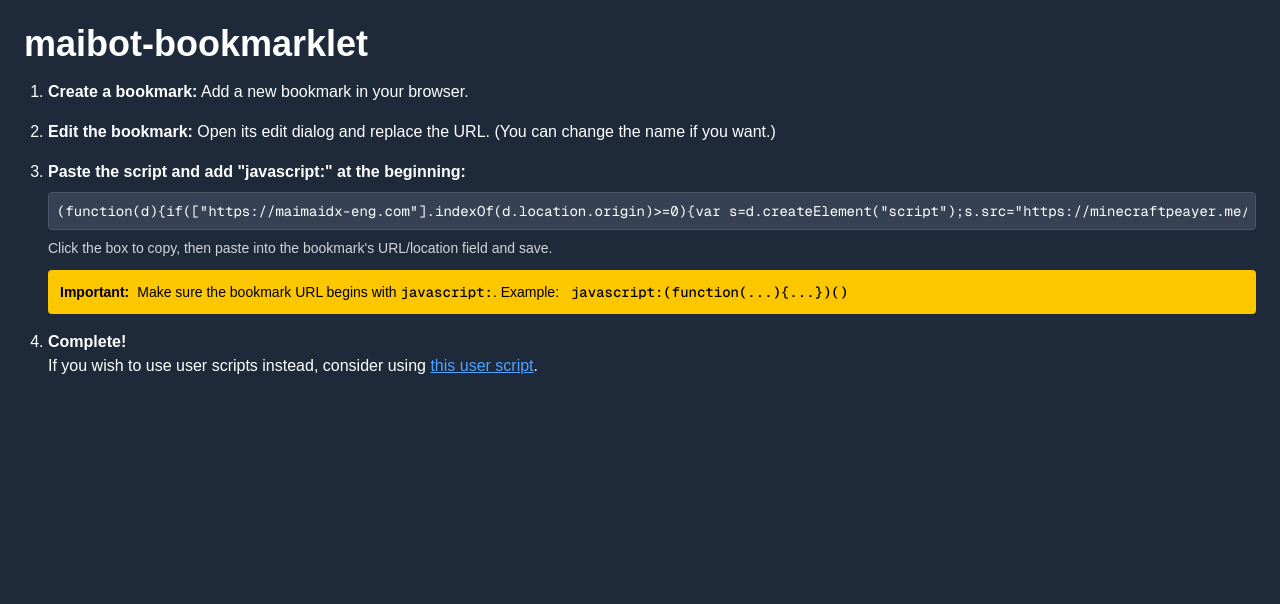
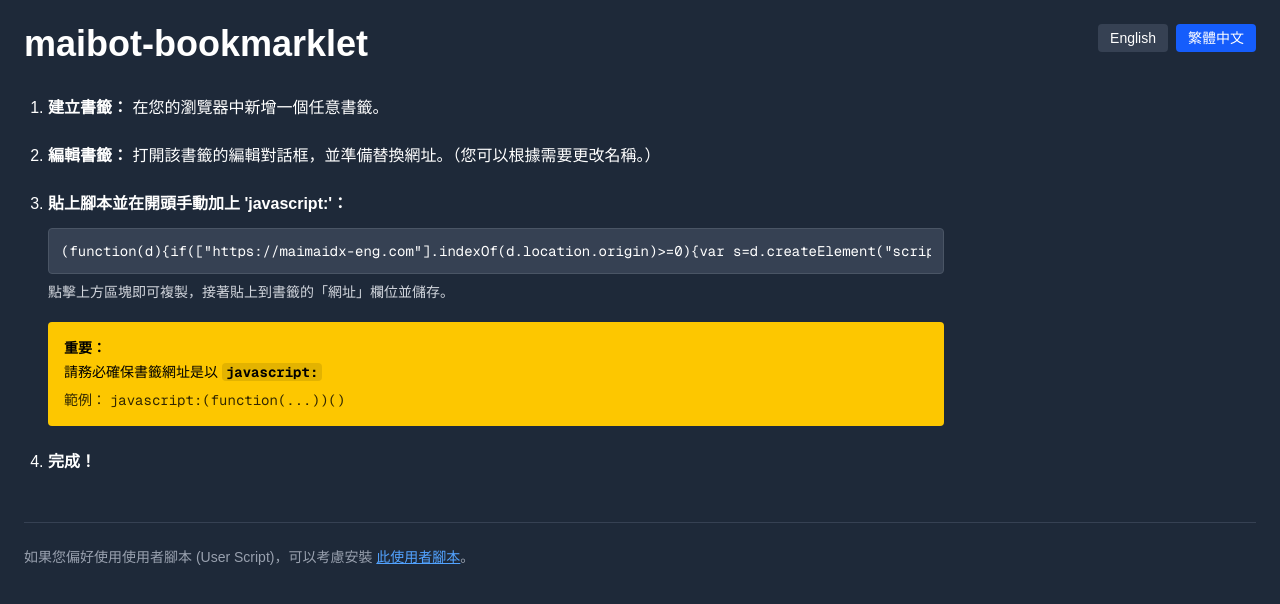
Before and after one commit to MinecraftPEayer/maitools-json-to-rating-chart, a Next.js app: page /bookmarklet in a window 1280 px wide. Shown: the top 604 px of the page. Built offline with nearby package versions, Linux system fonts and the light colour scheme.

Commit message:
add Traditional Chinese (Taiwan) translation translated by Google Gemini

```diff
--- a/src/app/bookmarklet/BookmarkletPage.tsx
+++ b/src/app/bookmarklet/BookmarkletPage.tsx
@@ -2,9 +2,69 @@
 
 import React, { useState } from "react";
 
+const translations = {
+    en: {
+        title: "maibot-bookmarklet",
+        steps: [
+            {
+                title: "Create a bookmark:",
+                desc: "Add a new bookmark in your browser.",
+            },
+            {
+                title: "Edit the bookmark:",
+                desc: "Open its edit dialog and replace the URL. (You can change the name if you want.)",
+            },
+            {
+                title: "Paste the script and add 'javascript:' at the beginning:",
+                instructions:
+                    "Click the box to copy, then paste into the bookmark's URL/location field and save.",
+                copied: "Copied!",
+                important: "Important:",
+                importantText: "Make sure the bookmark URL begins with",
+                example: "Example:",
+            },
+            {
+                title: "Complete!",
+            },
+        ],
+        userScript: "If you wish to use user scripts instead, consider using",
+        userScriptLink: "this user script",
+    },
+    tw: {
+        title: "maibot-bookmarklet",
+        steps: [
+            {
+                title: "建立書籤：",
+                desc: "在您的瀏覽器中新增一個任意書籤。",
+            },
+            {
+                title: "編輯書籤：",
+                desc: "打開該書籤的編輯對話框，並準備替換網址。（您可以根據需要更改名稱。）",
+            },
+            {
+                title: "貼上腳本並在開頭手動加上 'javascript:'：",
+                instructions:
+                    "點擊上方區塊即可複製，接著貼上到書籤的「網址」欄位並儲存。",
+                copied: "已複製！",
+                important: "重要：",
+                importantText: "請務必確保書籤網址是以",
+                example: "範例：",
+            },
+            {
+                title: "完成！",
+            },
+        ],
+        userScript: "如果您偏好使用使用者腳本 (User Script)，可以考慮安裝",
+        userScriptLink: "此使用者腳本",
+    },
+};
+
 const BookmarkletPage = () => {
+    const [lang, setLang] = useState<"en" | "tw">("tw");
+    const [copied, setCopied] = useState(false);
+
+    const t = translations[lang];
     const bookmarklet = `(function(d){if(["https://maimaidx-eng.com"].indexOf(d.location.origin)>=0){var s=d.createElement("script");s.src="https://minecraftpeayer.me/maibot-bookmarklet/main.bundle.js?t="+Math.floor(Date.now()/60000);d.body.append(s);}})(document)`;
-    const [copied, setCopied] = useState(false);
 
     const copyToClipboard = async () => {
         try {
@@ -12,73 +72,93 @@ const BookmarkletPage = () => {
             setCopied(true);
             setTimeout(() => setCopied(false), 2000);
         } catch {
-            // ignore
+            /* ignore */
         }
     };
 
     return (
-        <div className="bg-gray-800 w-screen h-screen p-6 text-white">
-            <h1 className="text-4xl font-bold mb-4">maibot-bookmarklet</h1>
+        <div className="bg-gray-800 min-h-screen p-6 text-white relative">
+            {/* 語言切換按鈕 */}
+            <div className="absolute top-6 right-6 flex space-x-2">
+                <button
+                    onClick={() => setLang("en")}
+                    className={`px-3 py-1 rounded text-sm ${lang === "en" ? "bg-blue-600" : "bg-gray-700 hover:bg-gray-600"}`}
+                >
+                    English
+                </button>
+                <button
+                    onClick={() => setLang("tw")}
+                    className={`px-3 py-1 rounded text-sm ${lang === "tw" ? "bg-blue-600" : "bg-gray-700 hover:bg-gray-600"}`}
+                >
+                    繁體中文
+                </button>
+            </div>
 
-            <ol className="list-decimal ml-6 space-y-4">
+            <h1 className="text-4xl font-bold mb-8 pr-32">{t.title}</h1>
+
+            <ol className="list-decimal ml-6 space-y-6 max-w-4xl">
                 <li>
-                    <strong>Create a bookmark:</strong> Add a new bookmark in
-                    your browser.
+                    <strong>{t.steps[0].title}</strong> {t.steps[0].desc}
                 </li>
                 <li>
-                    <strong>Edit the bookmark:</strong> Open its edit dialog and
-                    replace the URL. (You can change the name if you want.)
+                    <strong>{t.steps[1].title}</strong> {t.steps[1].desc}
                 </li>
                 <li>
-                    <strong>
-                        Paste the script and add "javascript:" at the beginning:
-                    </strong>
-                    <div className="mt-2 flex flex-col sm:flex-row sm:items-center sm:space-x-3">
+                    <strong>{t.steps[2].title}</strong>
+                    <div className="mt-3 flex flex-col sm:flex-row sm:items-center sm:space-x-3">
                         <input
                             readOnly
                             value={bookmarklet}
                             onClick={copyToClipboard}
-                            className="flex-1 bg-gray-700 text-sm p-2 rounded border border-gray-600 cursor-pointer font-mono"
+                            className="flex-1 bg-gray-700 text-sm p-3 rounded border border-gray-600 cursor-pointer font-mono hover:border-gray-400 transition-colors"
                             aria-label="bookmarklet"
-                            title="Click to copy bookmarklet"
+                            title="Click to copy"
                         />
                     </div>
 
-                    <p className="text-sm text-gray-300 mt-2">
+                    <div className="text-sm text-gray-300 mt-2 h-6">
                         {copied ? (
-                            <div className="mt-2 text-green-300 font-medium">
-                                Copied!
-                            </div>
+                            <span className="text-green-300 font-medium animate-pulse">
+                                {t.steps[2].copied}
+                            </span>
                         ) : (
-                            "Click the box to copy, then paste into the bookmark's URL/location field and save."
+                            t.steps[2].instructions
                         )}
-                    </p>
-                    <div className="mt-3 p-3 rounded bg-yellow-400 text-black text-sm font-medium">
-                        <strong className="mr-2">Important:</strong>
-                        Make sure the bookmark URL begins with{" "}
-                        <code className="font-mono">javascript:</code>. Example:{" "}
-                        <span className="font-mono ml-2">
-                            {"javascript:(function(...){...})()"}
-                        </span>
+                    </div>
+
+                    <div className="mt-4 p-4 rounded bg-yellow-400 text-black text-sm">
+                        <div className="font-bold mb-1">
+                            {t.steps[2].important}
+                        </div>
+                        {t.steps[2].importantText}{" "}
+                        <code className="bg-black/10 px-1 rounded font-mono font-bold">
+                            javascript:
+                        </code>
+                        <div className="mt-2 opacity-80">
+                            {t.steps[2].example}{" "}
+                            <code className="font-mono">
+                                javascript:(function(...))()
+                            </code>
+                        </div>
                     </div>
                 </li>
                 <li>
-                    <strong>Complete!</strong>
+                    <strong>{t.steps[3].title}</strong>
                 </li>
             </ol>
 
-            <ol className="list-decimal ml-6 space-y-4">
-                If you wish to use user scripts instead, consider using{" "}
+            <div className="mt-12 pt-6 border-t border-gray-700 text-gray-400 text-sm">
+                {t.userScript}{" "}
                 <a
                     href="https://github.com/MinecraftPEayer/maibot-bookmarklet/raw/main/scripts/script.user.js"
-                    className="text-blue-400 underline"
+                    className="text-blue-400 underline hover:text-blue-300"
                     target="_blank"
                     rel="noopener noreferrer"
                 >
-                    this user script
+                    {t.userScriptLink}
                 </a>
-                .
-            </ol>
+                。
+            </div>
         </div>
     );
 };
```
